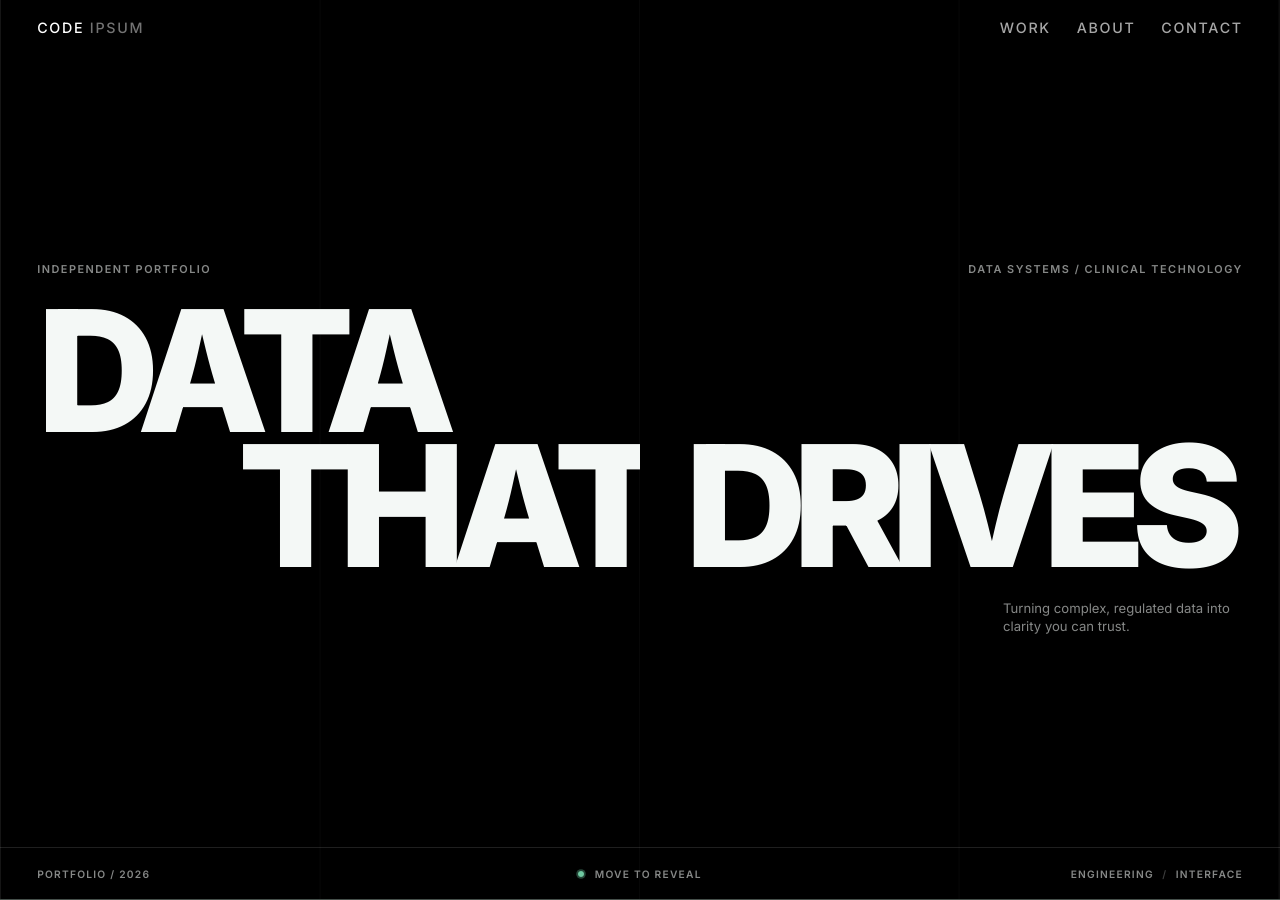
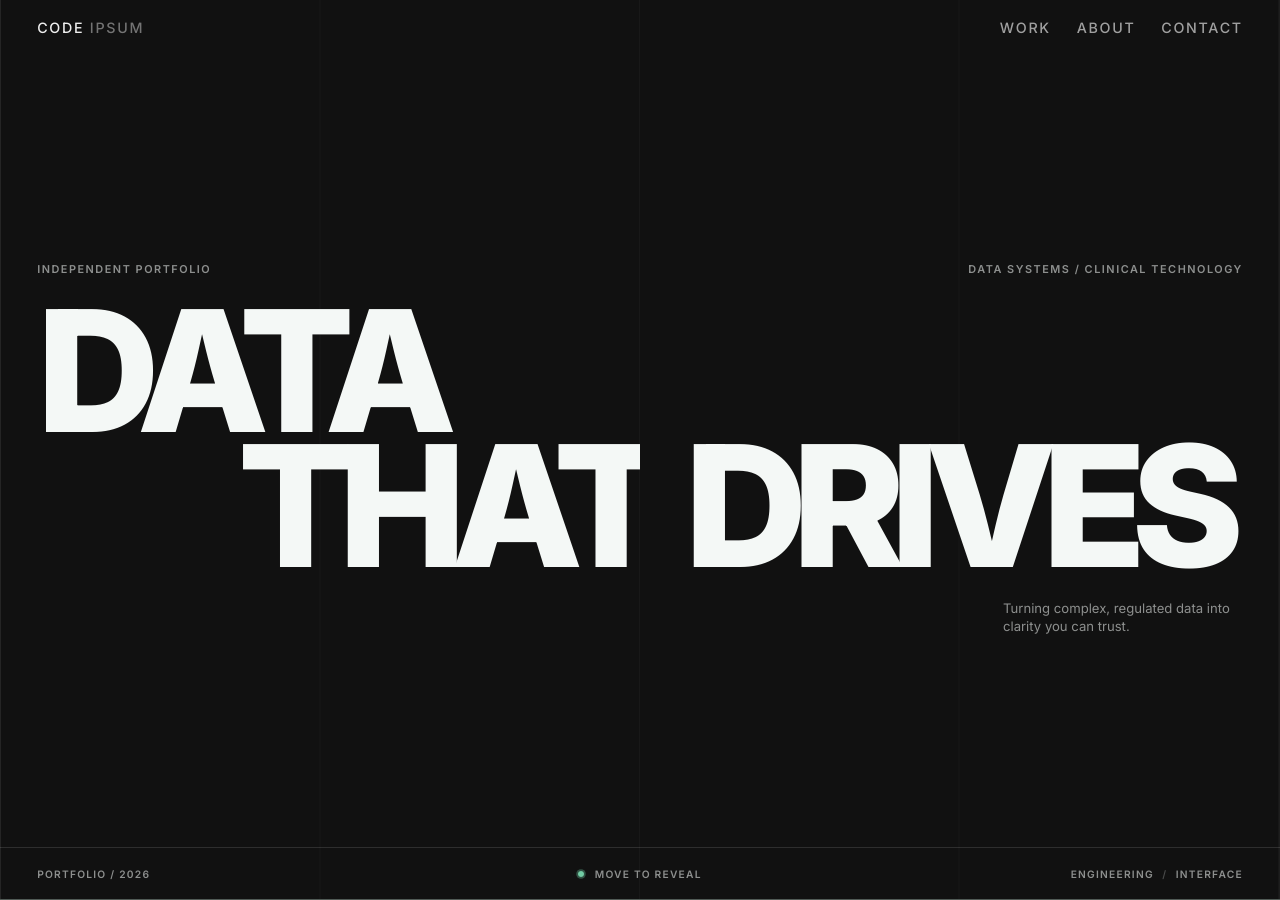
Before and after one commit to f-atisai/f-atisai.github.io, a Jekyll site: the page built from index.html, in a window 1280 px wide and 900 px high. Built offline with Jekyll 4.4.1, drawn with Linux system fonts in a browser that asks for light colours; nearby versions of some CDN libraries.

Commit message:
feat: update hero background to match rest of site

```diff
--- a/assets/css/pages/home.css
+++ b/assets/css/pages/home.css
@@ -24,7 +24,8 @@ a {
   isolation: isolate;
   overflow: hidden;
 
-  background: #000000;
+  /* background: #000000; */
+  background: var(--theme-light-text);
   color: var(--theme-dark-text);
 
   border-bottom: 1px solid var(--theme-inverse-border);
```
